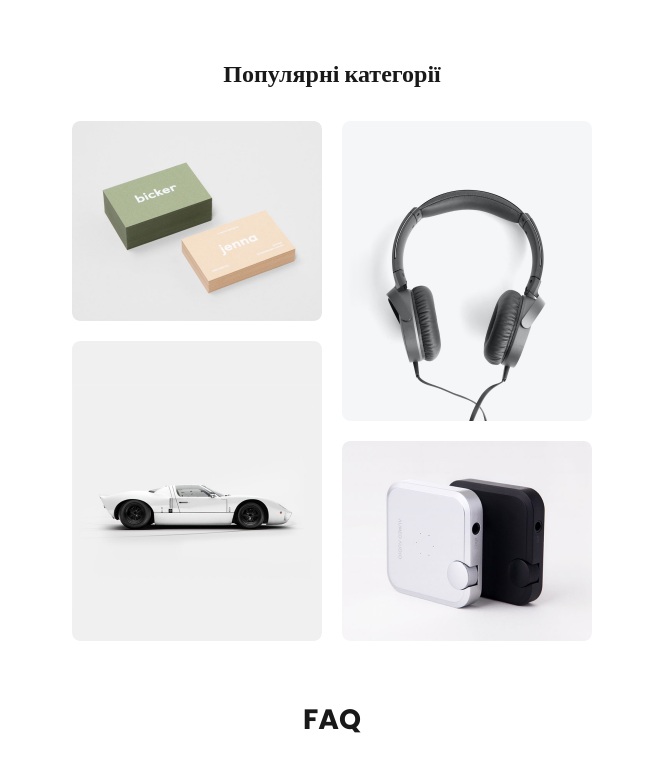
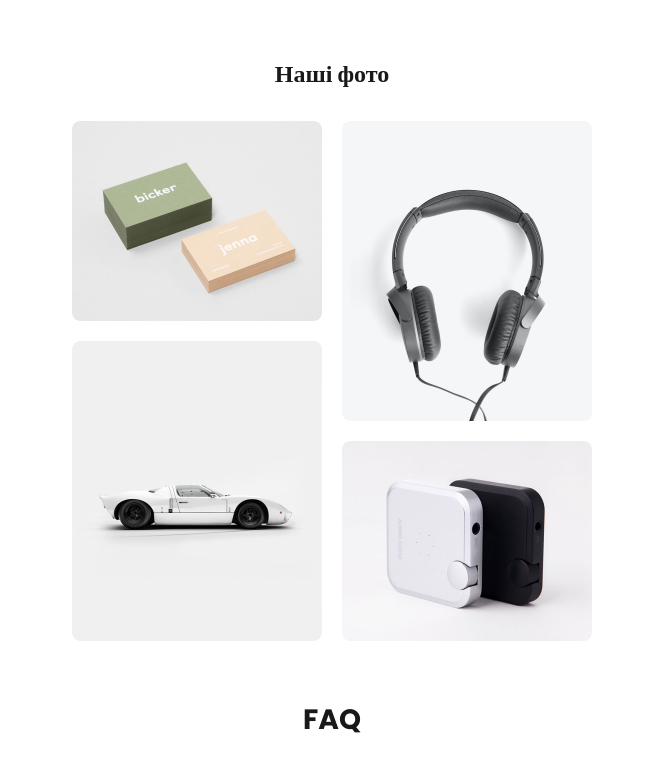
Before and after one commit to Ars3n0/Kyrsova_robota, a plain HTML site: page index.html in a window 1280 px wide. Shown: the part 2819-3585 px from the top of the page, without its empty margins (308-971 px from the left). Drawn offline with Linux system fonts and the light colour scheme.

Commit message:
Update index.html

```diff
--- a/index.html
+++ b/index.html
@@ -298,7 +298,7 @@
           <div class="spacer2"></div>
           <div class="content-1">
             <div class="content2">
-              <b class="popular-categories">Популярні категорії</b>
+              <b class="popular-categories">Наші фото</b>
             </div>
           </div>
           <div class="portfolio-2">
```
